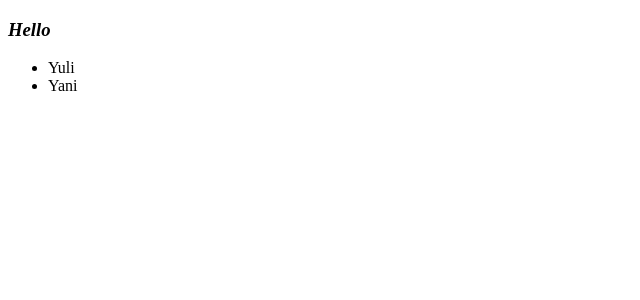
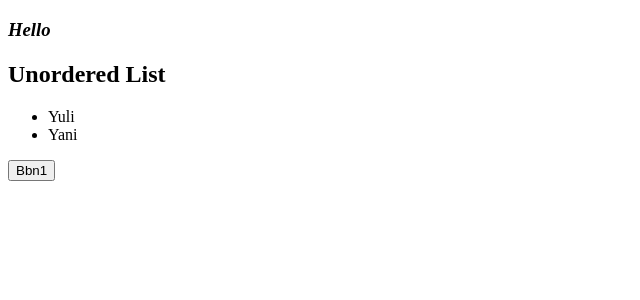
Before and after one commit to BlackPuma9/Hillel-React, a React (Create React App) app: page / in a window 1280 px wide. Shown: the top 300 px of the page, without its empty margins (0-640 px from the left). Built offline with nearby package versions, Linux system fonts and the light colour scheme.

Commit message:
Classes in jsx

```diff
--- a/src/App.js
+++ b/src/App.js
@@ -1,6 +1,7 @@
 import './App.css';
 import HelloMessage from "./components/HelloMessage";
 import List from "./components/List";
+import ButtonCN from "./components/ButtonCN";
 function App() {
     const serverdata = [
         {id: 1, name: 'Yuli'},
@@ -11,7 +12,10 @@ function App() {
     <div className="App">
       <HelloMessage name='Some name' type='Some type' quantity={100}/>
 
-    <List data={serverdata}/>
+      <h2>Unordered List</h2>
+        <List data={serverdata}/>
+
+       <ButtonCN  label={'Bbn1'} isPressed />
     </div>
   );
 }
--- /dev/null
+++ b/src/components/ButtonCN.jsx
@@ -0,0 +1,17 @@
+import React from "react";
+import cn from 'classnames';
+
+class ButtonCN extends React.Component {
+    render(){
+        const { isPressed, isHovered, label } = this.props
+
+        const btnClass = cn('btn btn-primary', {
+            'btn-pressed': isPressed,
+            'btn-over': !isPressed && isHovered,
+        })
+
+        return <button className={btnClass}>{label}</button>
+    }
+}
+
+export default ButtonCN
```
